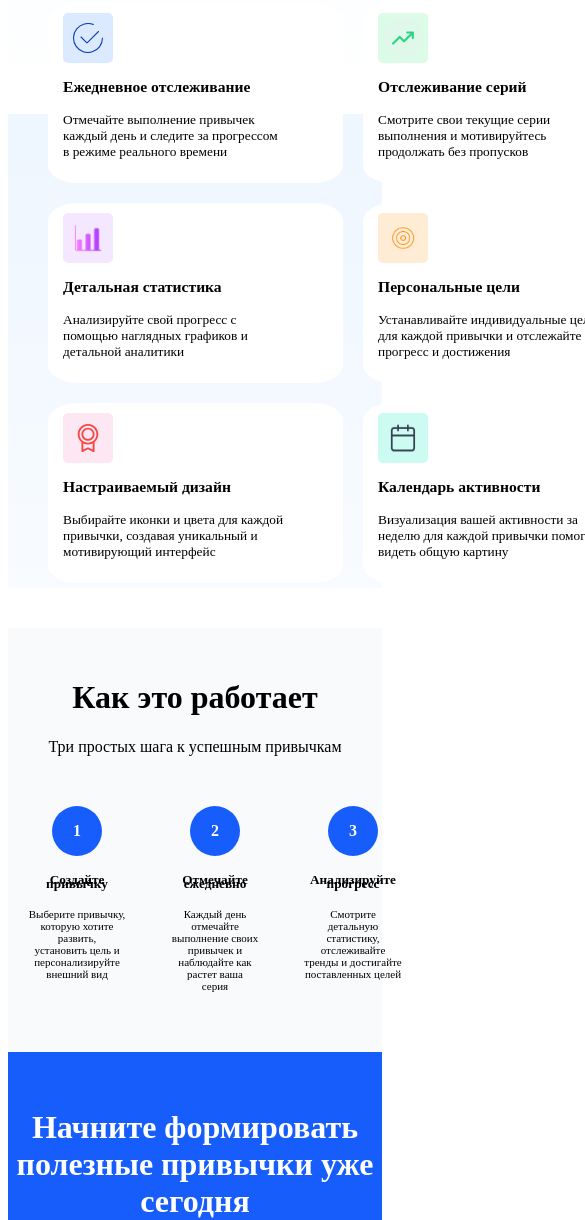
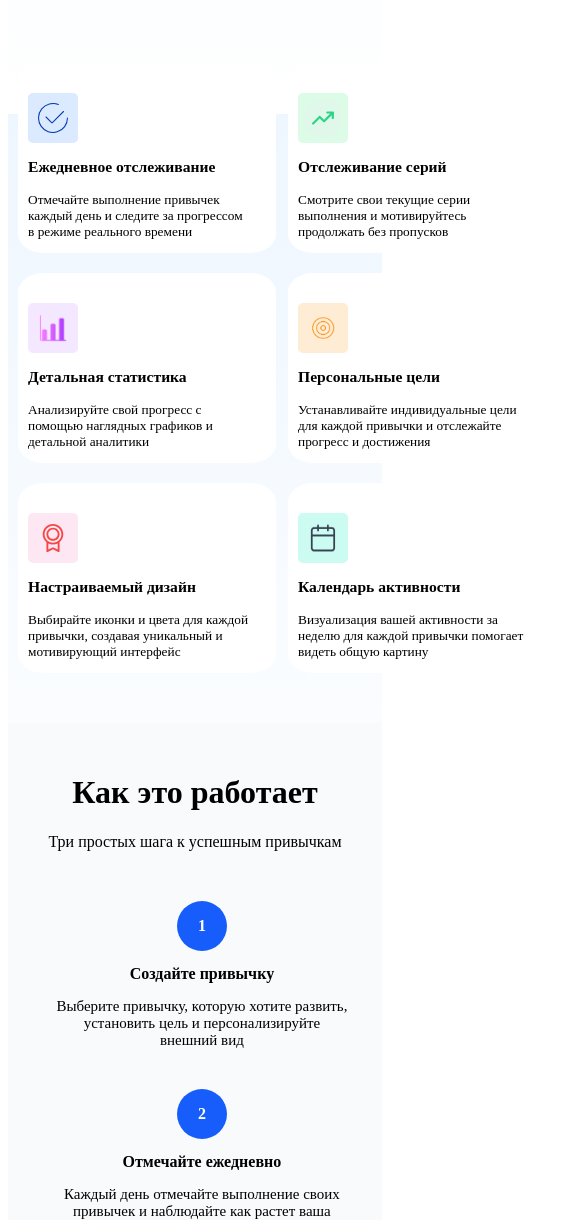
Before and after one commit to bobrynja/HabbitTrackers, a plain HTML site: page index.html in a window 390 px wide. Shown: the part 780-2000 px from the top of the page, 585 px wide, since content can reach past the window. Drawn offline with Linux system fonts and the light colour scheme.

Commit message:
Доработки адаптивной верстки начальной страницы

```diff
--- a/index.html
+++ b/index.html
@@ -129,7 +129,7 @@
         <div class="works-container">
             <div class="works-item">
                 <div class="works-number"><span>1</span></div>
-                <h5 class="works-item-title">Создайте привычку</h5>
+                <h4 class="works-item-title">Создайте привычку</h4>
                 <p class="works-item-description">
                     Выберите привычку, которую хотите развить,<br>
                     установить цель и персонализируйте<br>
@@ -138,7 +138,7 @@
             </div>
             <div class="works-item">
                 <div class="works-number"><span>2</span></div>
-                <h5 class="works-item-title">Отмечайте ежедневно</h5>
+                <h4 class="works-item-title">Отмечайте ежедневно</h4>
                 <p class="works-item-description">
                     Каждый день отмечайте выполнение своих<br>
                     привычек и наблюдайте как растет ваша<br>
@@ -147,7 +147,7 @@
             </div>
             <div class="works-item">
                 <div class="works-number"><span>3</span></div>
-                <h5 class="works-item-title">Анализируйте прогресс</h5>
+                <h4 class="works-item-title">Анализируйте прогресс</h4>
                 <p class="works-item-description">
                     Смотрите детальную статистику,<br>
                     отслеживайте тренды и достигайте<br>
--- a/style.css
+++ b/style.css
@@ -19,7 +19,7 @@ ul {
     justify-content: space-between;
     color: rgba(79, 81, 83, 0.949);
     height: 42px;
-    margin-inline: 40px;
+    margin-inline: 20px;
     background-color: #fff;
 }
 
@@ -38,6 +38,7 @@ ul {
     display: flex;
     flex-direction: row;
     gap: 25px;
+    align-items: center;
 }
 
 .header-menu {
@@ -51,9 +52,21 @@ ul {
 }
 
 .header-start {
+    width: 100px;
+    height: 35px;
+    font-size: 15px;
+}
 
-    width: 110px;
-    font-size: 15px;
+.header-menu-item {
+    height: 42px;
+    display: flex;
+    align-items: center;
+}
+
+.header-menu-item a {
+    text-decoration: none;
+    color: rgba(79, 81, 83, 0.949);
+    padding: 0 10px
 }
 
 .header-start:hover {
@@ -61,7 +74,7 @@ ul {
 }
 
 .header-menu-item a:hover {
-    font-size: 1.3em;
+    font-size: 1.1em;
 }
 
 .hero-section {
@@ -81,8 +94,6 @@ ul {
     width: 50%;
     margin-inline: auto;
     margin-top: 50px;
-
-
 }
 
 .stat-number {
@@ -155,6 +166,7 @@ ul {
 
 .features-section {
     text-align: center;
+    padding-bottom: 100px;
 }
 
 .features-item:nth-child(2) img {
@@ -163,21 +175,26 @@ ul {
 
 .features-container {
     margin-top: 60px;
-    width: 100%;
+    width: 80%;
+    max-width: 1100px;
     text-align: left;
     display: grid;
-    grid-template-columns: repeat(3, 1fr);
+    grid-template-columns: repeat(3, minmax(280px, 1fr));
     grid-template-rows: repeat(2, 1fr);
     gap: 25px;
-    margin-inline: 40px;
+    margin-left: auto; /* центрирование по горизонтали */
+    margin-right: auto;
 }
 
 .features-item {
-    width: 280px;
+    text-align: left;
+    width: 75%;
     height: 170px;
     padding: 20px;
-    background-color: rgb(249,250,251);
+    background-color: rgb(250, 250, 250);
     border-radius: 10%;
+    margin-left: auto; /* центрирование по горизонтали */
+    margin-right: auto;
 }
 
 
@@ -186,7 +203,6 @@ ul {
     background-color: rgb(249,250,251);
     text-align: center;
     padding-block: 30px;
-    margin-top: 40px;
 }
 
 .works-container {
@@ -200,7 +216,6 @@ ul {
     padding: 0 20px;
     margin-inline: auto;
     width: 100%;
-    max-width: 900px;
 }
 
 .works-item {
@@ -208,7 +223,7 @@ ul {
     flex-direction: column;
     align-items: center;
     text-align: center;
-    width: 250px;
+    width: 300px;
     margin: 0px;
 }
 
@@ -233,7 +248,7 @@ ul {
 .works-item-description {
     margin: 0;
     padding: 0;
-    font-size: 11px;
+    font-size: 15px;
 }
 
 .works-item-title {
@@ -291,23 +306,71 @@ ul {
 }
 
 
-
-
 @media (max-width: 1200px) {
+    .icon {
+        margin-top: 10px;
+    }
     .features-item {
-        padding: 10px 0px 0px 15px;
-        max-width: 300px;
+        padding: 0px 10px;
+        max-width: 450px;
         min-height: 165px;
         font-size: smaller;
         background-color: white;
 
     }
     .features-container {
-        width: 90%;
-        padding-bottom: 5px;
-        margin-top: 40px;
+        width: 80%;
+        padding: 40px 10px 20px 10px;
+        margin-left: auto;
+        margin-right: auto;
         gap: 20px;
-        grid-template-columns: repeat(2, 1fr);
+        grid-template-columns: repeat(2, minmax(250px, 1fr));
         grid-template-rows: repeat(3, 1fr);
     }
 }
+
+@media (max-width: 950px) {
+.about-container {
+    flex-wrap: wrap;
+    padding: 10px 20px;
+    gap: 10px;
+}
+.stats-section {
+    width: 70%;
+}
+.features-item {
+    max-width: 100%;
+    width: 95%;
+    padding-top: 20px;
+}
+.features-section {
+    padding-bottom: 30px;
+}
+
+
+}
+
+@media (max-width: 800px) {
+.header-title {
+    display: none;
+}
+.header-menu-item:nth-child(2) {
+    width: 149px;
+}
+.header-menu-list {
+    gap: 0px;
+}
+.works-container{
+    width: 93%;
+}
+.features-container{
+    width: 95%;
+}
+.works-item {
+    margin-left: auto;
+    margin-right: auto;
+}
+.works-container {
+    flex-direction: column;
+}
+}
```
